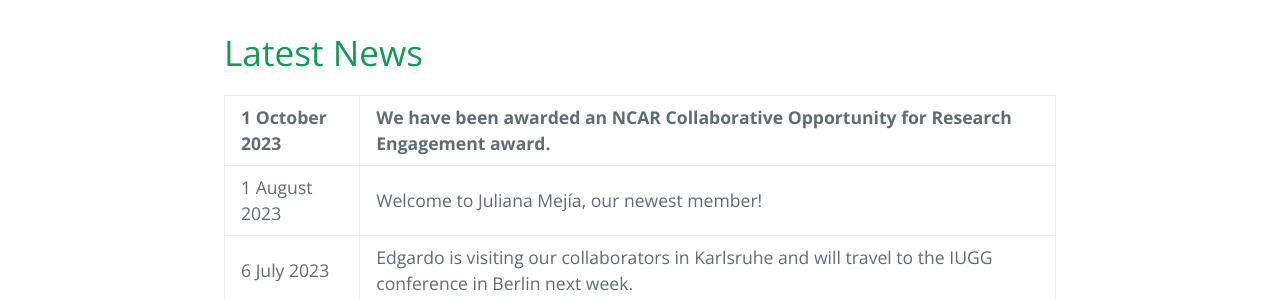
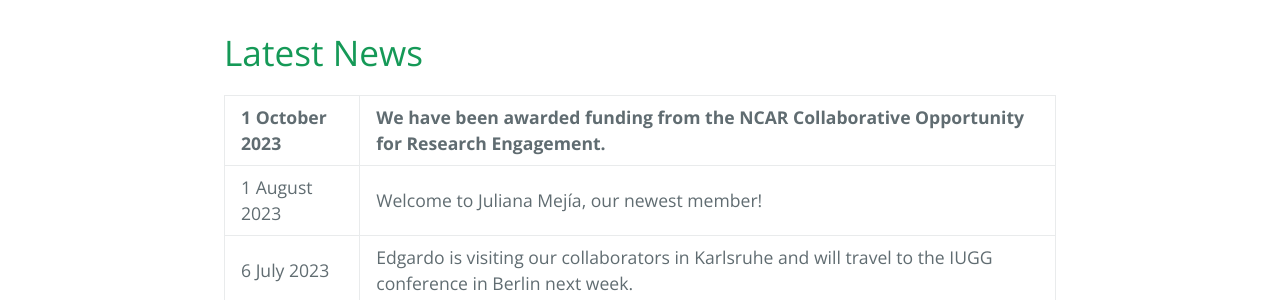
Before and after one commit to sylviasullivan/sylviasullivan.github.io, a Jekyll site: the page built from index.md, in a window 1280 px wide. Shown: the part 751-1051 px from the top of the page. Built offline with Jekyll 4.4.1, drawn with Linux system fonts in a browser that asks for light colours.

Commit message:
Update index.md

```diff
--- a/index.md
+++ b/index.md
@@ -11,7 +11,7 @@ We are broadly interested in scale interactions in the atmosphere and how best t
 
 # Latest News
 
-| 1 October 2023 | We have been awarded an NCAR Collaborative Opportunity for Research Engagement award.
+| 1 October 2023 | We have been awarded funding from the NCAR Collaborative Opportunity for Research Engagement.
 |:--|:--|
 | 1 August 2023 | Welcome to Juliana Mejía, our newest member!
 | 6 July 2023 | Edgardo is visiting our collaborators in Karlsruhe and will travel to the IUGG conference in Berlin next week.
```
